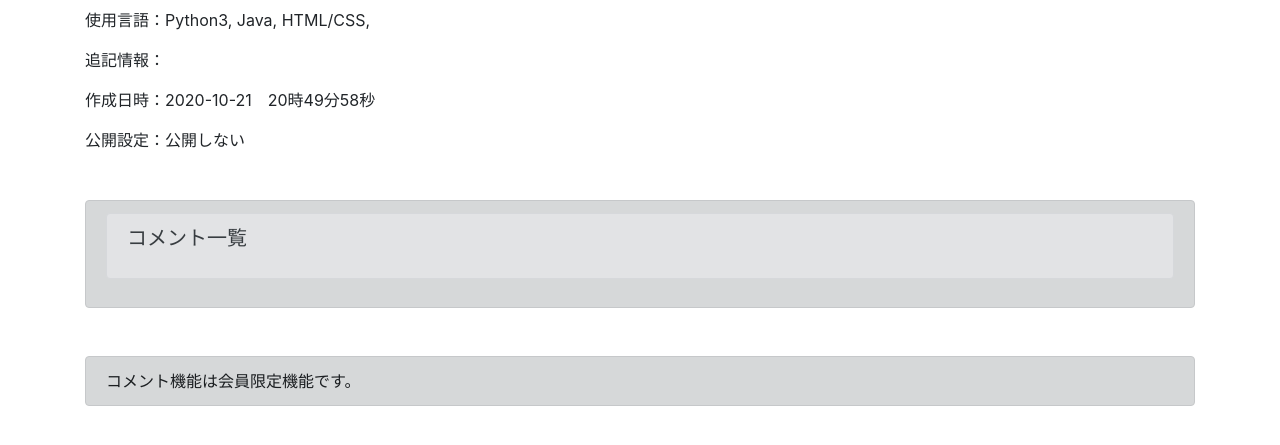
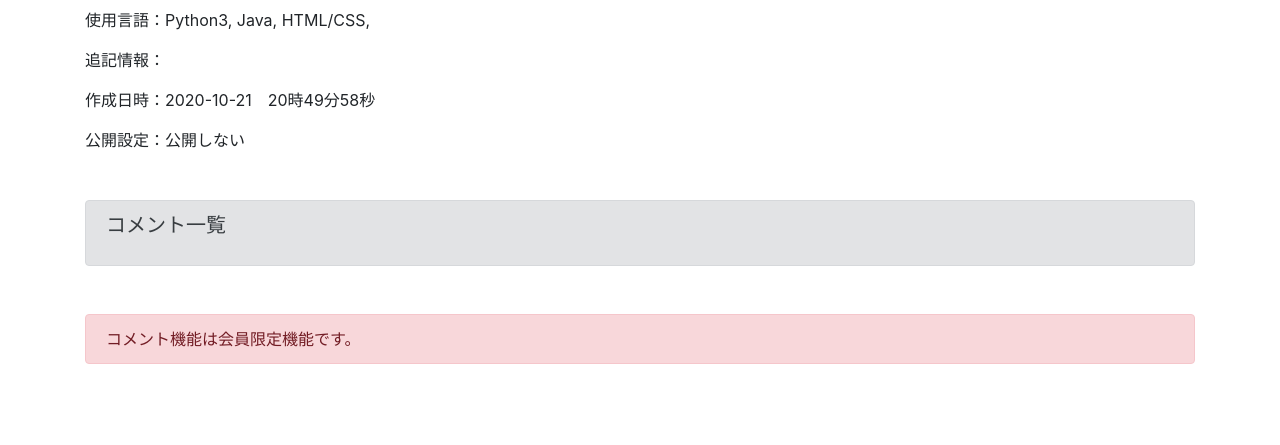
Before and after one commit to Kinugawa-Naoki/DSS, a Django app: page /deliverable_detail/2/ in a window 1280 px wide. Shown: the part 298-743 px from the top of the page. Run offline with Django 3.2, Linux system fonts and the light colour scheme; data comes from the database, SQL or seed files in the repository; some libraries are stand-ins or nearby versions.

Commit message:
test: test failed -> print() test: add print() in detailfunc

```diff
--- a/main/views.py
+++ b/main/views.py
@@ -26,9 +26,10 @@ def deliverable_detailfunc(request, pk):
             detail_query = DeliverableInfo.objects.get(id=pk)
             try:
                 comment_query = PablicComment.objects.filter(deliverable_id__id__iexact=pk).all()
+                print('TEST1')
                 return render(request, 'deliverable_detail.html', {'detail_query':detail_query, 'comment_query':comment_query, 'comment_form':form})
             except:
-                print('printed?')
+                print('TEST2')
                 return render(request, 'deliverable_detail.html', {'detail_query':detail_query, 'comment_form':form})
         except:
             return redirect('deliverable_detail')
--- a/templates/main/deliverable_detail.html
+++ b/templates/main/deliverable_detail.html
@@ -36,10 +36,8 @@
         <p>公開設定：公開する</p>
     {% endif %}
 
-
     <!--　コメント一覧　-->
     <div class="mt-5">
-        <div class="alert alert-dark">
         <div class="alert alert-secondary">
             <h5>コメント一覧</h5>
             <div class="mt-3">
@@ -56,7 +54,7 @@
     {% if request.user.is_authenticated %}
         <!--　コメント投稿　-->
         <div class="mt-5">
-            <div class="alert alert-dark">
+            <div class="alert alert-secondary">
                 <form action="" method="POST">
                     {% csrf_token %}
                     {% for item in comment_form %}
@@ -73,7 +71,7 @@
         </div>
     {% else %}
         <div class="mt-5">
-            <div class="alert alert-dark">
+            <div class="alert alert-danger">
                 コメント機能は会員限定機能です。
             </div>
         </div>
```
